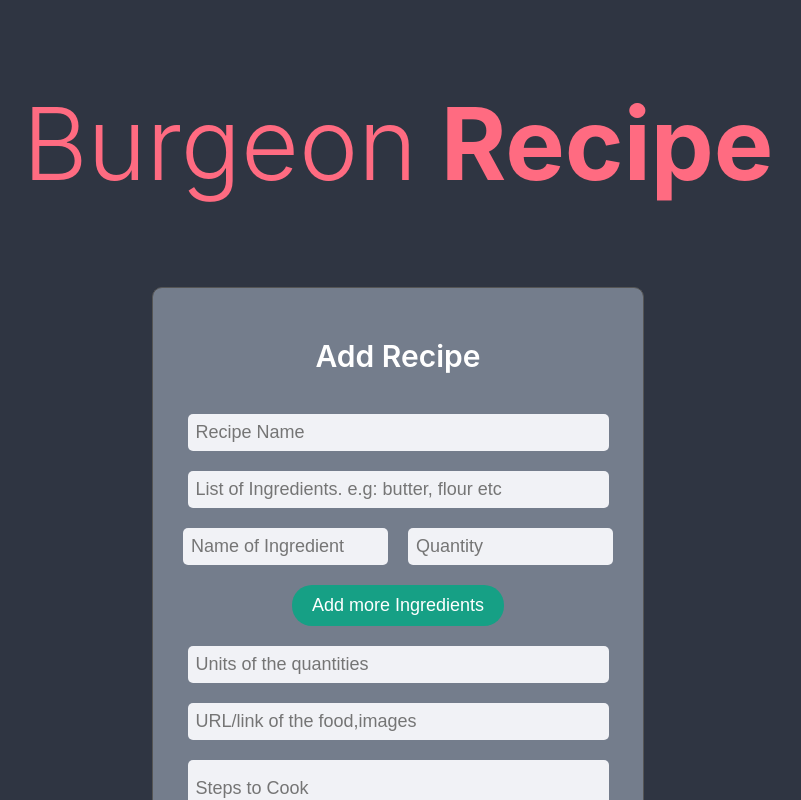
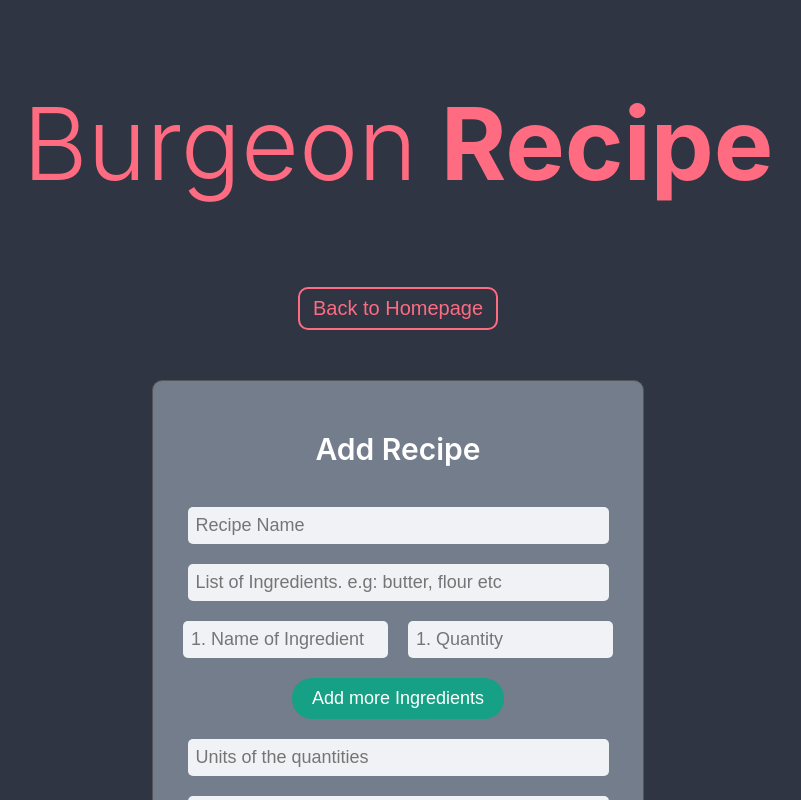
Before and after one commit to Aashish55/Epicer, a React (Create React App) app: page /add in a window 1280 px wide. Shown: the top 800 px of the page, without its empty margins (242-1043 px from the left). Built offline with nearby package versions, Linux system fonts and the light colour scheme; the HTML template or start-up script is replaced by a standard one.

Commit message:
dynamic homepage

```diff
--- a/src/Components/AddRecipe/AddRecipe.css
+++ b/src/Components/AddRecipe/AddRecipe.css
@@ -15,7 +15,7 @@
   border-radius: 1rem;
   border: 1px solid #555555;
   padding: 2rem;
-  margin-bottom: 10rem;
+  margin: 5rem 0 10rem 0;
   background-color: #747d8c;
 }
 .formTitle {
--- a/src/Components/AddRecipe/AddRecipe.js
+++ b/src/Components/AddRecipe/AddRecipe.js
@@ -1,5 +1,6 @@
-import React, { useState } from 'react'
+import React, { useState, useEffect } from 'react'
 import './AddRecipe.css'
+import { Link } from "react-router-dom";
 
 const AddRecipe = () => {
 
@@ -10,7 +11,9 @@ const AddRecipe = () => {
     const [imageURL, setImageURL] = useState('')
     const [description, setDescription] = useState('')
     const [authorName, setAuthorName] = useState('')
-    const [error, setError] = useState('')
+    const [errors, setErrors] = useState([]);
+
+    const [recipeStore, setRecipeStore] = useState([]);
 
 
     const handleInputChange = (e, index) => {
@@ -35,17 +38,47 @@ const AddRecipe = () => {
 
     const handleSubmit = (e) => {
         e.preventDefault();
-        console.log(ingredients);
         if (formvalid()) {
             console.log('Ready to save');
+            console.log(recipeStore)
+            const recipeData = {
+                recipeName: recipeName,
+                ingredientsList: lists,
+                ingredients: ingredients,
+                unit: unit,
+                imageURL: imageURL,
+                description: description,
+                authorName: authorName
+            };
+            const newStore = [...recipeStore];
+            newStore.push(recipeData);
+            setRecipeStore(newStore)
+            //setRecipeStore(oldStore => [...oldStore, { recipeData }])
+            console.log(recipeStore);
+            localStorage.setItem('recipe', JSON.stringify(newStore));
+            clearInputFields();
         }
+    }
+
+    const clearInputFields = () => {
+        setRecipeName('');
+        setLists('');
+        setUnit('');
+        setImageURL('');
+        setAuthorName('');
+        setDescription('');
+        setIngredients([{ ingredient: '', quantity: '' }]);
     }
 
     const formvalid = () => {
         if (isFormEmpty()) {
             const errorMessage = { message: "Fill in all fields" };
-            setError([...error, errorMessage])
-            //   this.setState({ errors: errors.concat(error) });
+
+            const newMesage = [...errors];
+            newMesage.push(errorMessage);
+            setErrors(newMesage)
+            //setErrors([...errors, errorMessage])
+            console.log(errors)
             return false;
         } else {
             return true;
@@ -55,10 +88,21 @@ const AddRecipe = () => {
         return !recipeName.length || !lists.length || !unit.length || !imageURL.length || !authorName.length || !description.length || !ingredients[0].ingredient || !ingredients[0].quantity;
     }
 
+
+    useEffect(() => {
+        const item = JSON.parse(localStorage.getItem('recipe'));
+        if (item) {
+            setRecipeStore(item)
+        }
+    }, [])
+
     return (
         <div className='addRecipe'>
             <h2 className='title'><span>Burgeon</span> Recipe</h2>
-            <form className='form'>
+            <button className="addMoreButton">
+                <Link className='link' to="/">Back to Homepage</Link>
+            </button>
+            <div className='form'>
                 <h3 className='formTitle'>Add Recipe</h3>
                 <input
                     className="addInput"
@@ -85,7 +129,7 @@ const AddRecipe = () => {
                                 className="addInput"
                                 name="ingredient"
                                 type="text"
-                                placeholder={`Name of Ingredient`}
+                                placeholder={`${index + 1}. Name of Ingredient`}
                             />
                             <input
                                 value={quantity}
@@ -93,7 +137,8 @@ const AddRecipe = () => {
                                 className="addInput"
                                 name="quantity"
                                 type="number"
-                                placeholder={`Quantity`}
+                                min="1"
+                                placeholder={`${index + 1}. Quantity`}
                             />
                             {ingredients.length > 1 ? <button className="delete" onClick={(e) => deleteIngredient(e, index)} >
                                 X
@@ -139,7 +184,7 @@ const AddRecipe = () => {
                 <button className="submitForm" onClick={handleSubmit} >
                     Save Recipe
                 </button>
-            </form>
+            </div>
         </div>
     );
 }
--- a/src/Components/Home/Home.css
+++ b/src/Components/Home/Home.css
@@ -17,7 +17,6 @@
   justify-content: center;
   align-items: center;
   flex-wrap: wrap;
-  margin-bottom: 5rem;
 }
 .search {
   background: #ffffff;
@@ -29,6 +28,27 @@
   width: 400px;
   outline: none;
   color: #555555;
+}
+.field-area {
+  display: flex;
+  align-items: center;
+  margin-bottom: 5rem;
+}
+.addMoreButton {
+  background: #2f3542;
+  border: 2px solid #ff6b81;
+  border-radius: 1rem;
+  width: 200px;
+  outline: none;
+  padding: 0.8rem 0.8rem;
+  margin: 0 2rem;
+  cursor: pointer;
+}
+.link {
+  color: #ff6b81;
+  font-size: 2rem;
+  font-weight: 200;
+  text-decoration: none;
 }
 .submit {
   background: #ff6b81;
@@ -44,9 +64,14 @@
   box-shadow: 3px 3px 10px 6px #77777738;
   cursor: pointer;
 }
+.flex-wrap {
+  display: flex;
+  flex-wrap: wrap;
+  justify-content: space-evenly;
+}
 .recipeCard {
   width: 60rem;
-  margin: 1rem 0;
+  margin: 3rem;
   border-radius: 1rem;
   box-shadow: 4px 4px 12px rgba(0, 0, 0, 0.2);
   overflow: hidden;
@@ -67,6 +92,8 @@
   display: flex;
   flex-direction: column;
   align-items: flex-start;
+
+  width: 90%;
 }
 .recipeTitle {
   color: white;
@@ -75,14 +102,20 @@
 }
 .leftRightContainer {
   display: flex;
+  justify-content: center;
+
+  width: 100%;
 }
 .left {
-  width: 40%;
+  width: 45%;
   margin: 1rem;
 }
 .right {
-  width: 60%;
+  width: 55%;
   margin: 1rem;
+
+  border-radius: 1rem;
+  border: 1px solid #555555;
 }
 .ingredientLists {
   font-size: 1.6rem;
--- a/src/Components/Home/Home.js
+++ b/src/Components/Home/Home.js
@@ -1,15 +1,24 @@
-import React from 'react';
+import React, { useState, useEffect } from 'react';
 import './Home.css'
+import { Link } from "react-router-dom";
 
 const Home = () => {
 
-    const loginHandler = () => {
-        console.log("On submit");
+    const [recipes, setRecipes] = useState([]);
+
+    useEffect(() => {
+        const item = JSON.parse(localStorage.getItem('recipe'));
+        if (item) {
+            setRecipes(item)
         }
+        console.log(item)
+    }, [])
 
     return (
         <div className='home'>
             <h2 className='title'><span>Burgeon</span> Recipe</h2>
+            <div className='field-area'>
+                <div>
                     <div className='searchArea'>
                         <input
                             className="search"
@@ -17,60 +26,56 @@ const Home = () => {
                             type="text"
                             placeholder='Serach here...'
                         />
-                <button className="submit" onClick={loginHandler}>
+                        <button className="submit">
                             Search
                         </button>
                     </div>
+                </div>
+                <button className="addMoreButton">
+                    <Link className='link' to="/add">Add More Recipe</Link>
+                </button>
+            </div>
 
-            <div className='recipeCard'>
+            <div className='flex-wrap'>
+                {
+                    recipes.map((recipe, index) => (
+                        <div key={index} className='recipeCard'>
                             <img className='recipeImage' src='https://images.pexels.com/photos/1640777/pexels-photo-1640777.jpeg?auto=compress&cs=tinysrgb&dpr=1&w=500' alt='food1' />
                             <div className='textArea'>
-                    <h3 className='recipeTitle'>Falful</h3>
+                                <h3 className='recipeTitle'>{recipe.recipeName}</h3>
 
                                 <div className='leftRightContainer'>
                                     <div className='left'>
-                            <p className='ingredientLists'>Here goes the all ingredients lists.Here goes the all ingredients lists.Here goes the all ingredients lists.Here goes the all ingredients lists.</p>
+                                        <p className='ingredientLists'>{recipe.ingredientsList}</p>
                                         <br />
-                            <p className='ingredientLists'>Here goes the all steps.Here goes the all ingredients lists.Here goes the all ingredients lists.Here goes the all ingredients lists.</p>
+                                        <p className='ingredientLists'>{recipe.description}</p>
                                         <br />
-                            <p className='ingredientLists'>NOTE: Quantity is measured in...</p>
+                                        <p className='ingredientLists'>NOTE: Quantity is measured in {recipe.unit}</p>
                                     </div>
                                     <div className='right'>
                                         <div className='row'>
                                             <h4 className='cardSubtitle'>Ingredients</h4>
                                             <h4 className='cardSubtitle'>Quantity</h4>
                                         </div>
-                            <div className='rowData'>
-                                <p className='cardSubtitleData'>Ingredients</p>
-                                <p className='cardSubtitleData'>Quantity</p>
+                                        {
+                                            recipe.ingredients.map((ingredient, subIndex) => (
+                                                <div key={subIndex} className='rowData'>
+                                                    <p className='cardSubtitleData'>{ingredient.ingredient}</p>
+                                                    <p className='cardSubtitleData'>{ingredient.quantity}</p>
                                                 </div>
-                            <div className='rowData'>
-                                <p className='cardSubtitleData'>Ingredients</p>
-                                <p className='cardSubtitleData'>Quantity</p>
-                            </div>
-                            <div className='rowData'>
-                                <p className='cardSubtitleData'>Ingredients</p>
-                                <p className='cardSubtitleData'>Quantity</p>
-                            </div>
-                            <div className='rowData'>
-                                <p className='cardSubtitleData'>Ingredients</p>
-                                <p className='cardSubtitleData'>Quantity</p>
-                            </div>
-                            <div className='rowData'>
-                                <p className='cardSubtitleData'>Ingredients</p>
-                                <p className='cardSubtitleData'>Quantity</p>
-                            </div>
-                            <div className='rowData'>
-                                <p className='cardSubtitleData'>Ingredients</p>
-                                <p className='cardSubtitleData'>Quantity</p>
-                            </div>
+                                            ))
+                                        }
+
                                     </div>
                                 </div>
 
                                 <br />
                                 <br />
-                    <p className='footerText'>Added by: Aashish Jangam</p>
+                                <p className='footerText'>Added by: {recipe.authorName}</p>
                             </div>
+                        </div>
+                    ))
+                }
             </div>
         </div>
     );
```
Also changed, not shown: 1 other file (tests, documents, lock files or other folders). Lines whose indentation alone changed are shown as unchanged.
